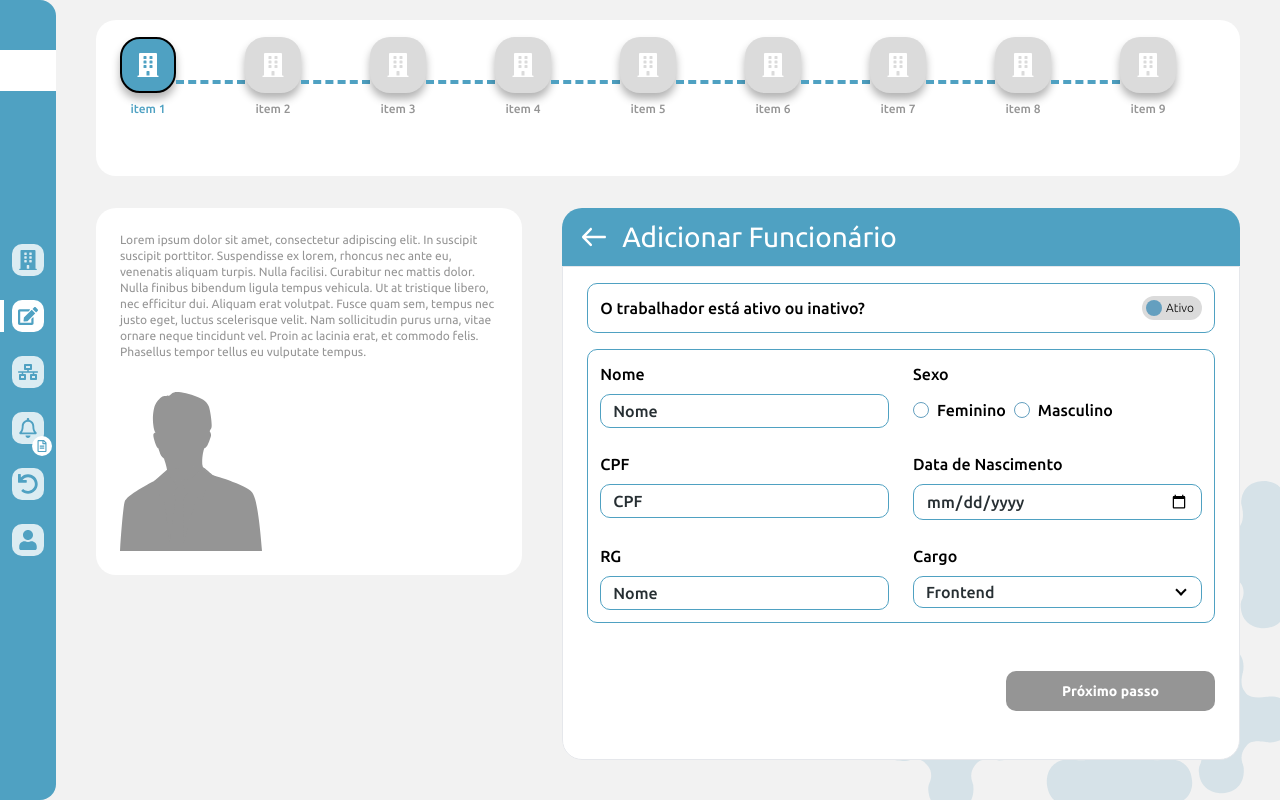
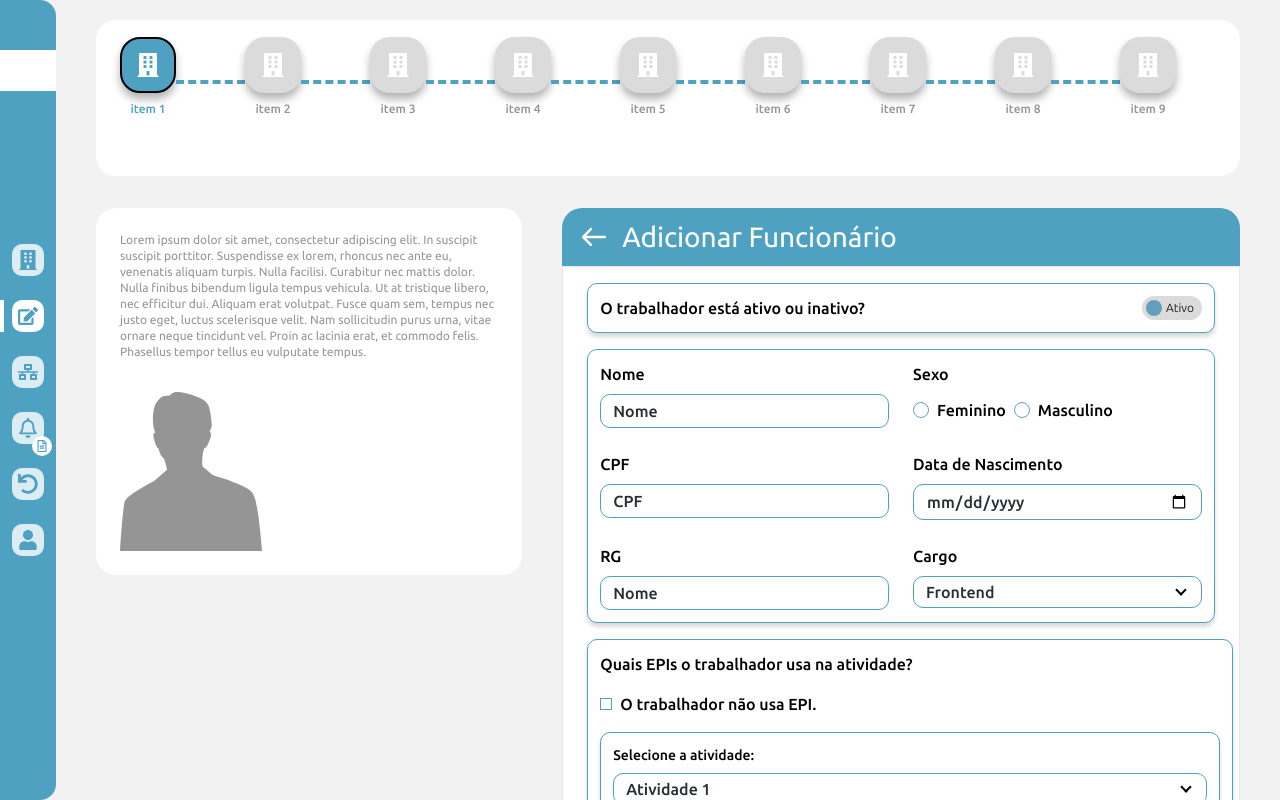
Before and after one commit to Leonardo-Maciel-S/Desafio-Sea, a React (Vite) app: page /employees in a window 1280 px wide. Both pictures are taken after a click on the button "+ Adicionar Funcionário". Shown: the top 800 px of the page. Built offline with nearby package versions, Linux system fonts and the light colour scheme.

Commit message:
feet: add and delete activity on new employee

```diff
--- a/biome.json
+++ b/biome.json
@@ -22,6 +22,9 @@
 			"recommended": true,
 			"style": {
 				"noUnusedTemplateLiteral": "off"
+			},
+			"correctness": {
+				"useExhaustiveDependencies": "off"
 			}
 		}
 	},
--- a/src/components/employees/NewEmployee.tsx
+++ b/src/components/employees/NewEmployee.tsx
@@ -1,17 +1,22 @@
 import { useDispatch, useSelector } from "react-redux";
+import { useState } from "react";
+import type { RootState } from "../../store";
+import { setIsNewEmployeeModalOpen } from "../../slices/employees";
+
+// Pages
+import { nextStage } from "../../slices/stages";
+
+// Components
 import Button from "../buttons/Button";
 import Switch from "../Switch";
-import type { RootState } from "../../store";
-import { nextStage } from "../../slices/stages";
-
+import Label from "../inputs/Label";
+import Input from "../inputs/Input";
+import Select from "../inputs/Select";
+import CheckBox from "../inputs/CheckBox";
+import Fieldset from "../inputs/Fieldset";
+import InputRadio from "../inputs/InputRadio";
 import arrowLeft from "../../assets/arrowLeft.svg";
-import Fieldset from "../inputs/fieldset";
-import { useState } from "react";
-import Input from "../inputs/Input";
-import Label from "../inputs/Label";
-import { setIsNewEmployeeModalOpen } from "../../slices/employees";
-import InputRadio from "../inputs/InputRadio";
-import Select from "../inputs/Select";
+import InputFile from "../inputs/InputFile";
 
 const NewEmployee = () => {
 	const { completedFirstStage } = useSelector(
@@ -21,9 +26,32 @@ const NewEmployee = () => {
 	const dispatch = useDispatch();
 
 	const [isActive, setIsActive] = useState(true);
+	const [useEPI, setUseEPI] = useState(true);
+
+	const [listOfEpi, setListOfEpi] = useState([1]);
 
 	const handleChangeSelect = (value: string) => {
 		console.log(value);
+	};
+
+	const handleAddEPi = (method: string, position?: number) => {
+		if (method === "add") {
+			const lastIndex = listOfEpi.length - 1;
+			setListOfEpi([...listOfEpi, listOfEpi[lastIndex] + 1]);
+
+			return;
+		}
+
+		const newList = listOfEpi.filter((item) => {
+			console.log(item !== position);
+
+			return item !== position;
+		});
+		console.log(newList);
+
+		setListOfEpi([...newList]);
+
+		console.log(listOfEpi);
 	};
 
 	return (
@@ -45,7 +73,9 @@ const NewEmployee = () => {
 			<div className="flex flex-col justify-center px-6 py-4 gap-4 w-full border bg-white rounded-b-[20px]">
 				<div className="flex flex-col justify-center gap-4 ">
 					<Fieldset className="justify-between">
-						<span>O trabalhador está ativo ou inativo?</span>
+						<span className="font-medium">
+							O trabalhador está ativo ou inativo?
+						</span>
 						<Switch
 							onClick={() => setIsActive(!isActive)}
 							active={isActive}
@@ -55,7 +85,7 @@ const NewEmployee = () => {
 					</Fieldset>
 
 					<Fieldset className="gap-[24px]">
-						<Label name="Nome">
+						<Label name="Nome" minWidth>
 							<Input type="text" placeholder="Nome" />
 						</Label>
 
@@ -65,25 +95,104 @@ const NewEmployee = () => {
 							<InputRadio />
 						</div>
 
-						<Label name="CPF">
+						<Label name="CPF" minWidth>
 							<Input type="text" placeholder="CPF" />
 						</Label>
 
-						<Label name="Data de Nascimento">
+						<Label name="Data de Nascimento" minWidth>
 							<Input type="Date" />
 						</Label>
 
-						<Label name="RG">
+						<Label name="RG" minWidth>
 							<Input type="text" placeholder="Nome" />
 						</Label>
 
-						<Label name="Cargo">
+						<Label name="Cargo" minWidth>
 							<Select
 								defaultValue="Frontend"
 								options={["Frontend", "Design", "Backend"]}
 							/>
 						</Label>
 					</Fieldset>
+				</div>
+
+				<Fieldset className="flex-col gap-4">
+					<span className="font-medium">
+						Quais EPIs o trabalhador usa na atividade?
+					</span>
+					<div className="flex gap-2">
+						<CheckBox useEPI={useEPI} setUseEPI={setUseEPI} />
+						<span>O trabalhador não usa EPI.</span>
+					</div>
+					{useEPI && (
+						<div className="flex flex-col gap-6">
+							{listOfEpi.map((item, index) => {
+								return (
+									<Fieldset key={item} className="flex-col gap-6">
+										<div className="flex flex-col gap-2  ">
+											<span className="text-sm font-medium">
+												Selecione a atividade:
+											</span>
+
+											<Select
+												defaultValue="Atividade 1"
+												options={["Atividade 1", "Atividade 2", "Atividade 3"]}
+											/>
+										</div>
+
+										<div className="flex gap-6 items-end">
+											<Label name="Selecione o EPI:" className="">
+												<Select
+													defaultValue="Calçado de segurança"
+													options={["Cinto", "Capacete"]}
+												/>
+											</Label>
+
+											<Label name="Informe o número do CA:" className="">
+												<Input type="text" placeholder="Digite o número" />
+											</Label>
+
+											<Button className="font-normal" isEnable>
+												Adicionar EPI
+											</Button>
+										</div>
+
+										{index < listOfEpi.length - 1 && (
+											<Button
+												onClick={() => handleAddEPi("delete", item)}
+												className="font-normal text-sm"
+												isEnable
+											>
+												Excluir Atividade
+											</Button>
+										)}
+									</Fieldset>
+								);
+							})}
+							<Button
+								onClick={() => handleAddEPi("add")}
+								className="font-normal text-sm"
+								isEnable
+							>
+								Adicionar outra atividade
+							</Button>
+						</div>
+					)}
+				</Fieldset>
+
+				{useEPI && (
+					<Fieldset className="flex-col gap-2">
+						<span className="text-sm font-medium">
+							Adicione Atestado de Saúde (opcional):
+						</span>
+
+						<InputFile />
+					</Fieldset>
+				)}
+
+				<Button className="font-normal text-sm" isEnable>
+					Salvar
+				</Button>
 			</div>
 
 			<div className="my-8 w-full flex justify-end">
@@ -97,7 +206,6 @@ const NewEmployee = () => {
 				</Button>
 			</div>
 		</div>
-		</div>
 	);
 };
 
--- /dev/null
+++ b/src/components/inputs/CheckBox.tsx
@@ -0,0 +1,23 @@
+import { FaCheck } from "react-icons/fa";
+
+interface CheckBoxProps {
+	useEPI: boolean;
+	setUseEPI: (value: boolean) => void;
+}
+
+const CheckBox = ({ useEPI, setUseEPI }: CheckBoxProps) => {
+	return (
+		<div className="flex items-center">
+			<button
+				type="button"
+				onClick={() => setUseEPI(!useEPI)}
+				className="size-3 border-defaultBlue border flex justify-center items-center"
+			>
+				{!useEPI && <FaCheck size={10} color="#4fa1c2" />}
+			</button>
+			<input type="checkbox" className="hidden" checked={!useEPI} />
+		</div>
+	);
+};
+
+export default CheckBox;
--- a/src/components/inputs/Fieldset.tsx
+++ b/src/components/inputs/Fieldset.tsx
@@ -5,7 +5,7 @@ interface FieldsetProps extends HTMLAttributes<HTMLFieldSetElement> {}
 const Fieldset = ({ children, className }: FieldsetProps) => {
 	return (
 		<fieldset
-			className={`flex flex-wrap w-full p-[12px] rounded-[10px] text-base font-medium border border-defaultBlue ${className}`}
+			className={`flex flex-wrap w-full p-[12px] rounded-[10px] text-base font-medium border border-defaultBlue shadow-fieldset ${className}`}
 		>
 			{children}
 		</fieldset>
--- a/src/components/inputs/Label.tsx
+++ b/src/components/inputs/Label.tsx
@@ -2,12 +2,20 @@ import type { HTMLAttributes } from "react";
 
 interface LabelProps extends HTMLAttributes<HTMLDivElement> {
 	name: string;
+	minWidth?: boolean;
 }
 
-const Label = ({ name, className, children, ...rest }: LabelProps) => {
+const Label = ({
+	name,
+	className,
+	children,
+	minWidth,
+	...rest
+}: LabelProps) => {
+	const min = minWidth && " xl:min-w-[45%]";
 	return (
 		<div
-			className={`flex flex-col gap-[8px] flex-1 ${className} xl:min-w-[45%]`}
+			className={`flex flex-col gap-[8px] flex-1 ${className} ${min}`}
 			{...rest}
 		>
 			<span className="">{name}</span>
--- a/src/index.css
+++ b/src/index.css
@@ -19,8 +19,3 @@ body {
 	font-family: "Ubuntu", serif;
 	font-style: normal;
 }
-
-input[type="radio"] {
-	border: 1px solid #4fa1c2;
-	background-color: red;
-}
--- a/tailwind.config.js
+++ b/tailwind.config.js
@@ -35,6 +35,7 @@ export default {
 			boxShadow: {
 				stagesCards: "0px 6px 8px rgba(0, 0, 0, 0.3)", // opacity 30
 				stagesCardsHover: "0px 6px 8px rgba(0, 0, 0, 0.4)",
+				fieldset: "0px 4px 4px 0px rgba(0, 0, 0, 0.15)",
 			},
 			screens: {
 				phone: "360px",
```
Lines whose indentation alone changed are shown as unchanged.
